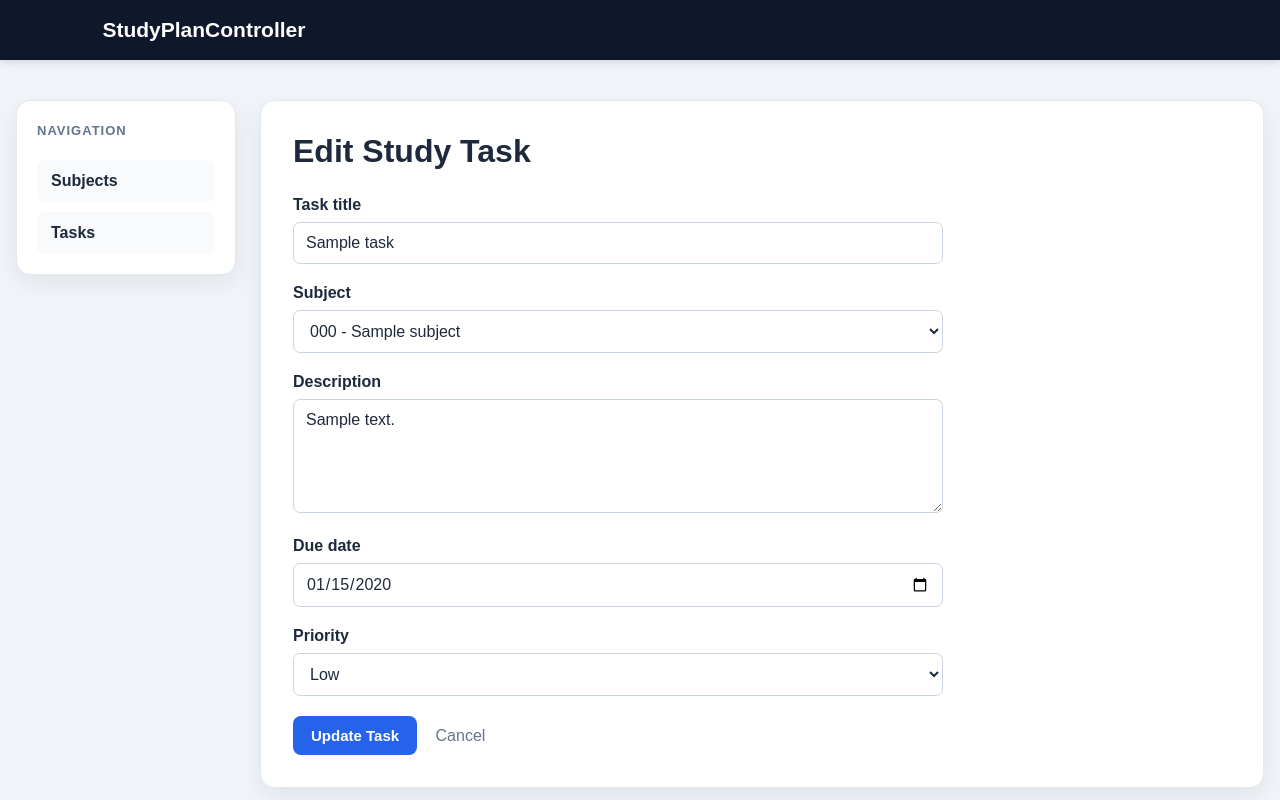
After one commit to Xierq2004/StudyPlanController, a Flask app: page /tasks/1/edit in a window 1280 px wide. The commit adds this page. Run offline with Flask 3, Linux system fonts and the light colour scheme; tables that the repository leaves empty hold one stand-in row (values such as "Sample post").

Commit message:
Implement task editing status updates and deletion

```diff
--- a/app.py
+++ b/app.py
@@ -275,6 +275,151 @@ def add_task():
         subjects=all_subjects
     )
 
+@app.route(
+    "/tasks/<int:task_id>/edit",
+    methods=["GET", "POST"]
+)
+def edit_task(task_id):
+    task = StudyTask.query.get_or_404(task_id)
+
+    all_subjects = Subject.query.order_by(
+        Subject.code
+    ).all()
+
+    if request.method == "POST":
+        title = request.form.get("title", "").strip()
+        description = request.form.get(
+            "description",
+            ""
+        ).strip()
+        due_date_text = request.form.get(
+            "due_date",
+            ""
+        )
+        priority = request.form.get(
+            "priority",
+            "Medium"
+        )
+        subject_id_text = request.form.get(
+            "subject_id",
+            ""
+        )
+
+        if not title or not due_date_text or not subject_id_text:
+            flash(
+                "Title, subject and due date are required.",
+                "error"
+            )
+            return render_template(
+                "edit_task.html",
+                task=task,
+                subjects=all_subjects
+            )
+
+        try:
+            due_date = datetime.strptime(
+                due_date_text,
+                "%Y-%m-%d"
+            ).date()
+        except ValueError:
+            flash(
+                "Enter a valid due date.",
+                "error"
+            )
+            return render_template(
+                "edit_task.html",
+                task=task,
+                subjects=all_subjects
+            )
+
+        try:
+            subject_id = int(subject_id_text)
+        except ValueError:
+            flash(
+                "Select a valid subject.",
+                "error"
+            )
+            return render_template(
+                "edit_task.html",
+                task=task,
+                subjects=all_subjects
+            )
+
+        subject = db.session.get(
+            Subject,
+            subject_id
+        )
+
+        if subject is None:
+            flash(
+                "The selected subject does not exist.",
+                "error"
+            )
+            return render_template(
+                "edit_task.html",
+                task=task,
+                subjects=all_subjects
+            )
+
+        if priority not in {"Low", "Medium", "High"}:
+            priority = "Medium"
+
+        task.title = title
+        task.description = description
+        task.due_date = due_date
+        task.priority = priority
+        task.subject_id = subject.id
+
+        db.session.commit()
+
+        flash(
+            "Task updated successfully.",
+            "success"
+        )
+        return redirect(url_for("tasks"))
+
+    return render_template(
+        "edit_task.html",
+        task=task,
+        subjects=all_subjects
+    )
+
+
+@app.route(
+    "/tasks/<int:task_id>/toggle",
+    methods=["POST"]
+)
+def toggle_task(task_id):
+    task = StudyTask.query.get_or_404(task_id)
+
+    if task.status == "Pending":
+        task.status = "Completed"
+        message = "Task marked as completed."
+    else:
+        task.status = "Pending"
+        message = "Task returned to pending."
+
+    db.session.commit()
+
+    flash(message, "success")
+    return redirect(url_for("tasks"))
+
+
+@app.route(
+    "/tasks/<int:task_id>/delete",
+    methods=["POST"]
+)
+def delete_task(task_id):
+    task = StudyTask.query.get_or_404(task_id)
+
+    db.session.delete(task)
+    db.session.commit()
+
+    flash(
+        "Task deleted successfully.",
+        "success"
+    )
+    return redirect(url_for("tasks"))
 
 with app.app_context():
     db.create_all()
--- /dev/null
+++ b/templates/edit_task.html
@@ -0,0 +1,92 @@
+{% extends "base.html" %}
+
+{% block title %}Edit Task | StudyPlanController{% endblock %}
+
+{% block content %}
+<h1>Edit Study Task</h1>
+
+<form method="POST">
+    <div class="form-group">
+        <label for="title">Task title</label>
+
+        <input
+            type="text"
+            id="title"
+            name="title"
+            maxlength="120"
+            value="{{ task.title }}"
+            required
+        >
+    </div>
+
+    <div class="form-group">
+        <label for="subject_id">Subject</label>
+
+        <select id="subject_id" name="subject_id" required>
+            {% for subject in subjects %}
+                <option
+                    value="{{ subject.id }}"
+                    {% if subject.id == task.subject_id %}selected{% endif %}
+                >
+                    {{ subject.code }} - {{ subject.name }}
+                </option>
+            {% endfor %}
+        </select>
+    </div>
+
+    <div class="form-group">
+        <label for="description">Description</label>
+
+        <textarea
+            id="description"
+            name="description"
+            rows="5"
+        >{{ task.description or "" }}</textarea>
+    </div>
+
+    <div class="form-group">
+        <label for="due_date">Due date</label>
+
+        <input
+            type="date"
+            id="due_date"
+            name="due_date"
+            value="{{ task.due_date.strftime('%Y-%m-%d') }}"
+            required
+        >
+    </div>
+
+    <div class="form-group">
+        <label for="priority">Priority</label>
+
+        <select id="priority" name="priority">
+            <option
+                value="Low"
+                {% if task.priority == "Low" %}selected{% endif %}
+            >
+                Low
+            </option>
+
+            <option
+                value="Medium"
+                {% if task.priority == "Medium" %}selected{% endif %}
+            >
+                Medium
+            </option>
+
+            <option
+                value="High"
+                {% if task.priority == "High" %}selected{% endif %}
+            >
+                High
+            </option>
+        </select>
+    </div>
+
+    <button type="submit">Update Task</button>
+
+    <a class="cancel-link" href="{{ url_for('tasks') }}">
+        Cancel
+    </a>
+</form>
+{% endblock %}
```
Also changed, not shown: static/css/style.css (+51 -0 lines), templates/tasks.html (+42 -21 lines).
